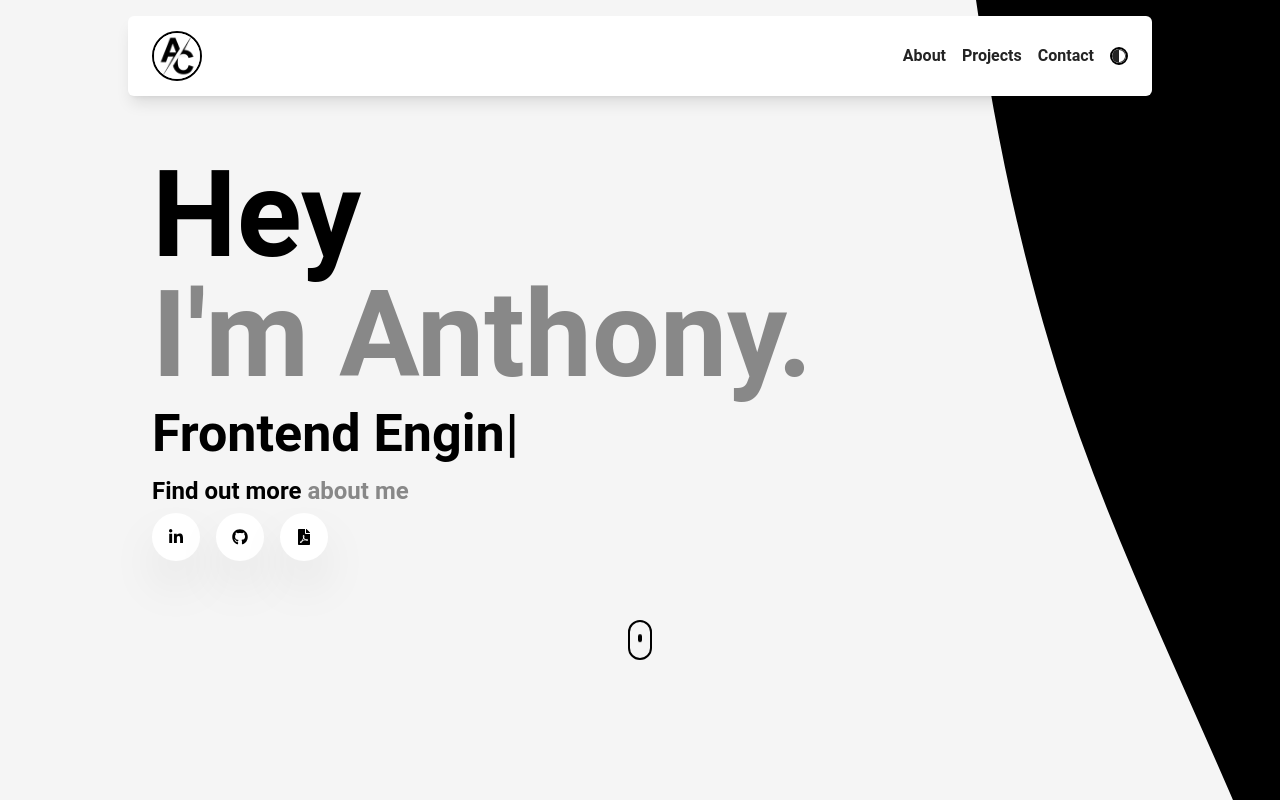
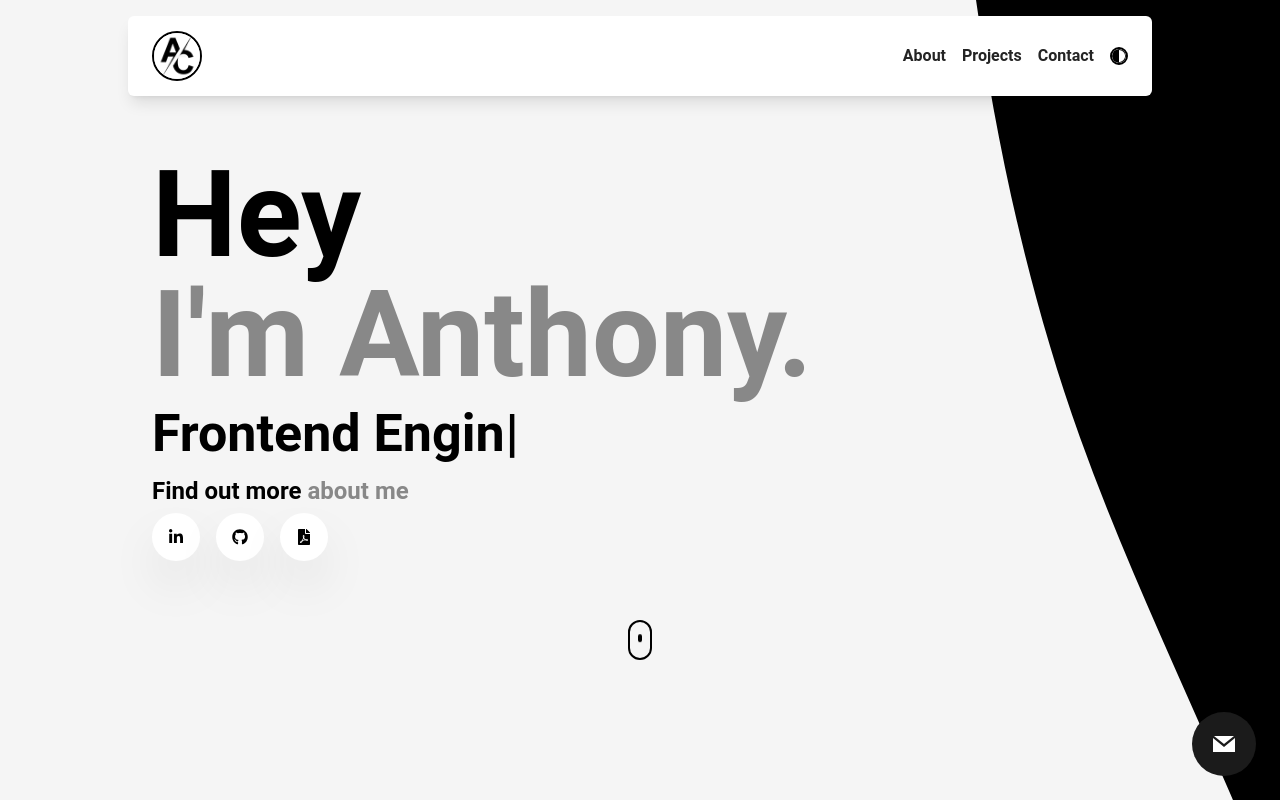
Before and after one commit to Cakinn1/Eportfolio-2023, a React (Create React App) app: page / in a window 1280 px wide. Shown: the top 800 px of the page. Built offline with nearby package versions, Linux system fonts and the light colour scheme; the HTML template or start-up script is replaced by a standard one.

Commit message:
finished

```diff
--- a/public/index.html
+++ b/public/index.html
@@ -2,6 +2,7 @@
 <html lang="en">
   <head>
     <meta charset="utf-8" />
+    <!-- <link rel="icon" href="%PUBLIC_URL%/favicon.ico" /> -->
     <link rel="icon" href="%PUBLIC_URL%/favicon.ico" />
     <meta name="viewport" content="width=device-width, initial-scale=1" />
     <meta name="theme-color" content="#000000" />
@@ -24,7 +25,7 @@
       work correctly both with client-side routing and a non-root public URL.
       Learn how to configure a non-root public URL by running `npm run build`.
     -->
-    <title>React App</title>
+    <title>Anthony Cakin Portfolio</title>
   </head>
   <body>
     <noscript>You need to enable JavaScript to run this app.</noscript>
--- a/src/App.tsx
+++ b/src/App.tsx
@@ -9,6 +9,7 @@ import { AiOutlineLoading } from "react-icons/ai";
 import TypeWriter from "typewriter-effect";
 import Contact from "./components/Contact";
 import Footer from "./components/Footer";
+import { GrMail } from "react-icons/gr";
 
 function App() {
   const [loadingState, setLoadingState] = useState<boolean>(true);
@@ -36,7 +37,12 @@ function App() {
         </section>
       ) : (
         <>
-
+          <a
+            href="#contact"
+            className="fixed click right-6 text-white bottom-6 p-5 px-5 rounded-full z-50 bg-[#1b1b1b]"
+          >
+            <GrMail className="text-2xl" />
+          </a>
           <Nav />
           <Landing />
           <AboutMe />
@@ -45,7 +51,6 @@ function App() {
           <Footer />
         </>
       )}
-      {/* <div className="h-screen">d</div> */}
     </div>
   );
 }
--- a/src/components/LandingComponents/BackgroundImage.tsx
+++ b/src/components/LandingComponents/BackgroundImage.tsx
@@ -3,7 +3,7 @@ import React from "react";
 export default function BackgroundImage() {
   return (
     <div
-      className="absolute top-0 w-[1000px] md:w-[1200px] lg:w-[1400px] rotate-90 -right-[640px] h-[650px] md:h-[700px] bg-cover -z-50 "
+      className="absolute top-0 pointer-events-none w-[1000px] md:w-[1200px] lg:w-[1400px] rotate-90 -right-[640px] h-[650px] md:h-[700px] bg-cover -z-50 "
       style={{ backgroundImage: `url("./wave4.svg")` }}
     ></div>
   );
--- a/src/components/Nav.tsx
+++ b/src/components/Nav.tsx
@@ -32,15 +32,14 @@ export default function Nav() {
       <nav className="xl:mt-4 mx-auto w-full xl:bg-white rounded-md xl:shadow-lg  p-6 max-w-[1024px] h-[80px] flex justify-between items-center">
         <figure>
           <a href="#home">
-
             <img
               className="object-cover click hover:border-[#888] cursor-pointer duration-500 hover:duration-500 ease-in-out border-2 border-black h-[50px] rounded-full"
               src="./logo-cakin.jpg"
               alt=""
             />
           </a>
+        </figure>
 
-        </figure>
         <FaBars
           className={`text-2xl flex md:hidden cursor-pointer click ${
             isModalOpen ? "hidden" : "flex"
@@ -52,15 +51,38 @@ export default function Nav() {
             isModalOpen ? "-z-50" : "z-10"
           }`}
         >
-          <NavList href="#about" paragraph="About" />
-          <NavList href="#projects" paragraph="Projects" />
-          <NavList href="#contact" paragraph="Contact" />
-          <NavList
-            href="#"
-            icon={
+          <li className="nav__link click ">
+            <a
+              href="#about"
+              className={`nav__link--anchor  hover:text-[#888] duration-500 hover:duration-500 ease-in-out link__hover-effect link__hover-effect--black `}
+            >
+              About
+            </a>
+          </li>
+          <li className="nav__link click ">
+            <a
+              href="#projects"
+              className={`nav__link--anchor   hover:text-[#888] duration-500 hover:duration-500 ease-in-out link__hover-effect link__hover-effect--black `}
+            >
+              Projects
+            </a>
+          </li>
+          <li className="nav__link click ">
+            <a
+              href="#contact"
+              className={`nav__link--anchor   hover:text-[#888] duration-500 hover:duration-500 ease-in-out link__hover-effect link__hover-effect--black `}
+            >
+              Contact
+            </a>
+          </li>
+          <li className=" click">
+            <a
+              href=""
+              className={`click poin  hover:text-[#888] duration-500 hover:duration-500 ease-in-out link__hover-effect link__hover-effect--black click`}
+            >
               <BsCircleHalf className="fas border-2 rounded-full text-lg border-black fa-adjust" />
-            }
-          />
+            </a>
+          </li>
         </ul>
       </nav>
     </section>
--- a/src/components/NavComponents/NavList.tsx
+++ b/src/components/NavComponents/NavList.tsx
@@ -6,7 +6,7 @@ export default function NavList({ href, paragraph, icon }: NavListProps) {
     <li className="nav__link click">
       <a
         href={href}
-        className={`nav__link--anchor  hover:text-[#888] duration-500 hover:duration-500 ease-in-out link__hover-effect link__hover-effect--black click`}
+        className={`nav__link--anchor   hover:text-[#888] duration-500 hover:duration-500 ease-in-out link__hover-effect link__hover-effect--black click`}
       >
         {paragraph}
         {icon}
```
Also changed, not shown: 1 other file (tests, documents, lock files or other folders). Lines whose indentation alone changed are shown as unchanged.
